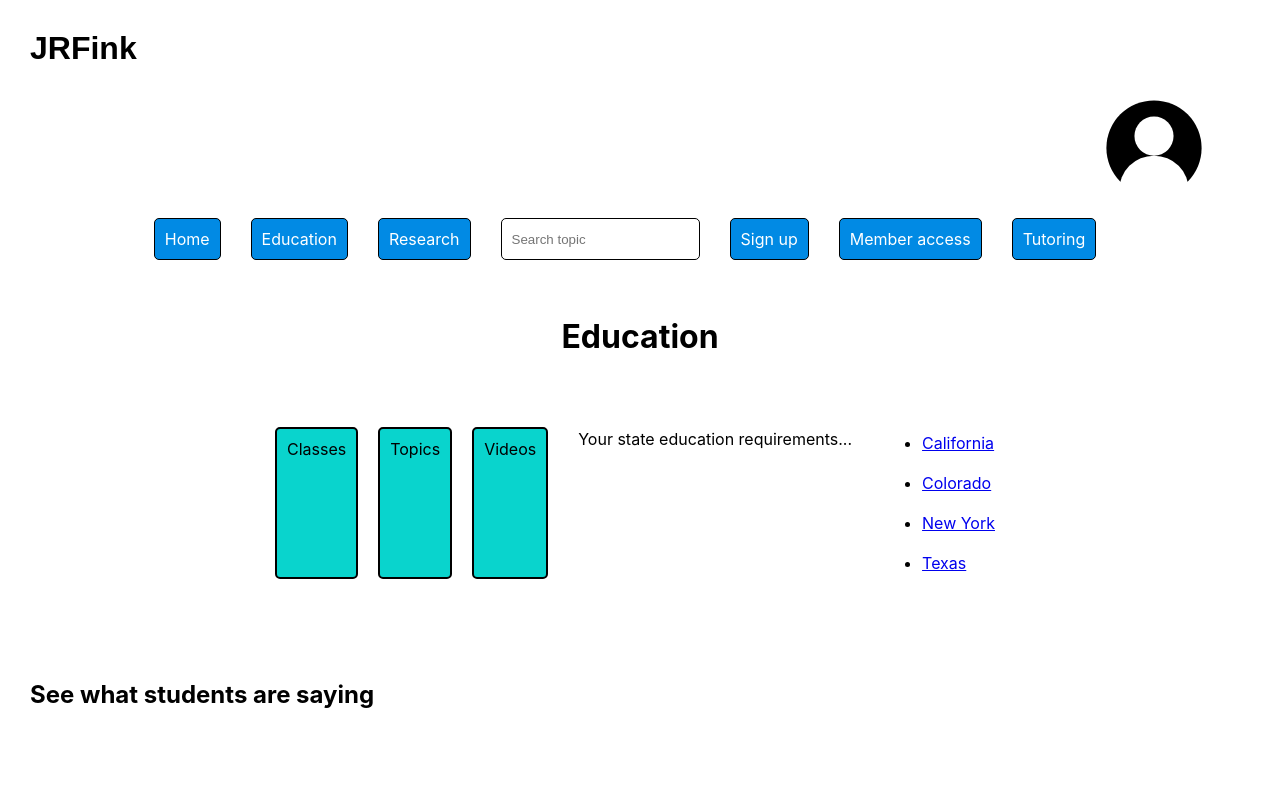
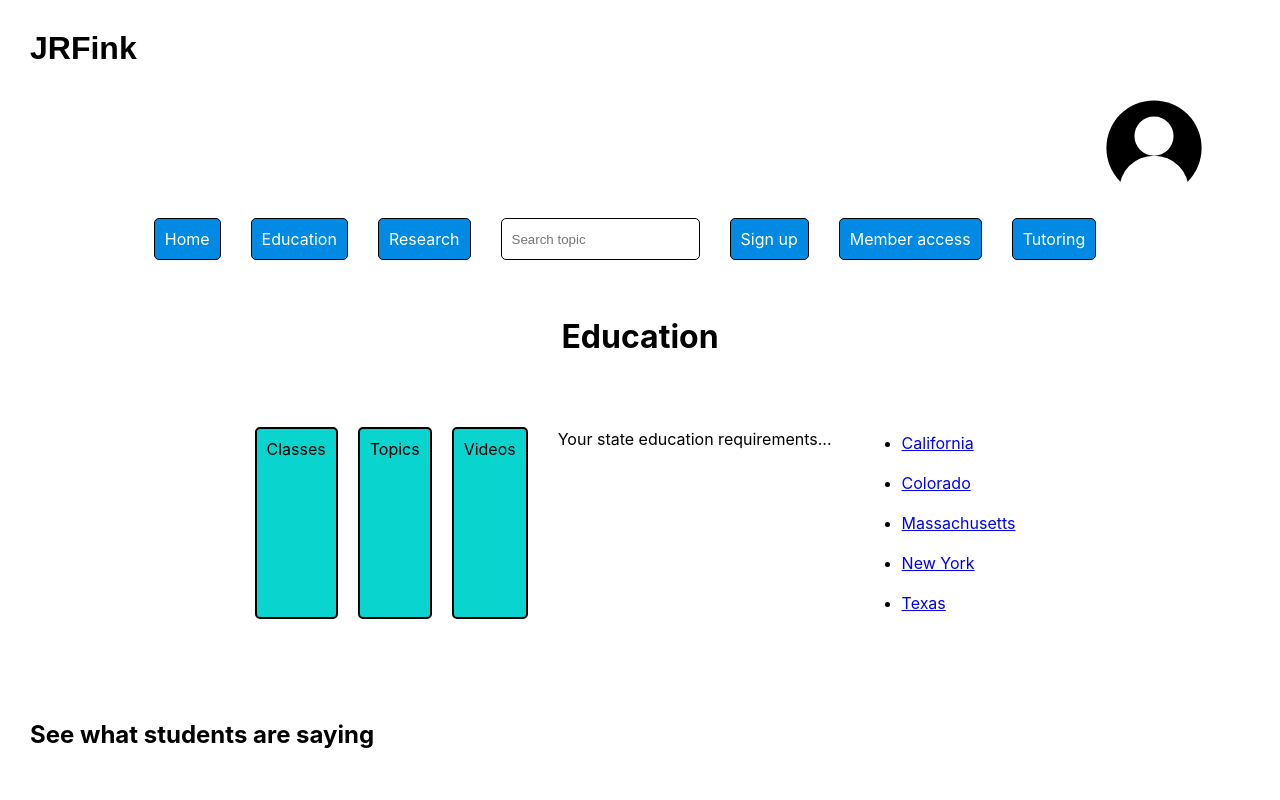
Before and after one commit to JRFink/jrfphyspagesnew, a Next.js app: page /education in a window 1280 px wide. Shown: the top 800 px of the page. Built offline with nearby package versions, Linux system fonts and the light colour scheme.

Commit message:
Update index.tsx

```diff
--- a/pages/education/index.tsx
+++ b/pages/education/index.tsx
@@ -30,6 +30,8 @@ Your state education requirements...
 <li>
 <a href="http://www.cde.state.co.us/standardsandinstruction">Colorado</a></li>
 <br />
+<li><a href="https://www.doe.mass.edu/frameworks/default.html">Massachusetts</a></li>
+<br />
 <li><a href="https://www.nysed.gov/curriculum-instruction">New York</a></li>
 <br />
 <li><a href="https://tea.texas.gov/academics/curriculum-standards">Texas</a></li>
```
